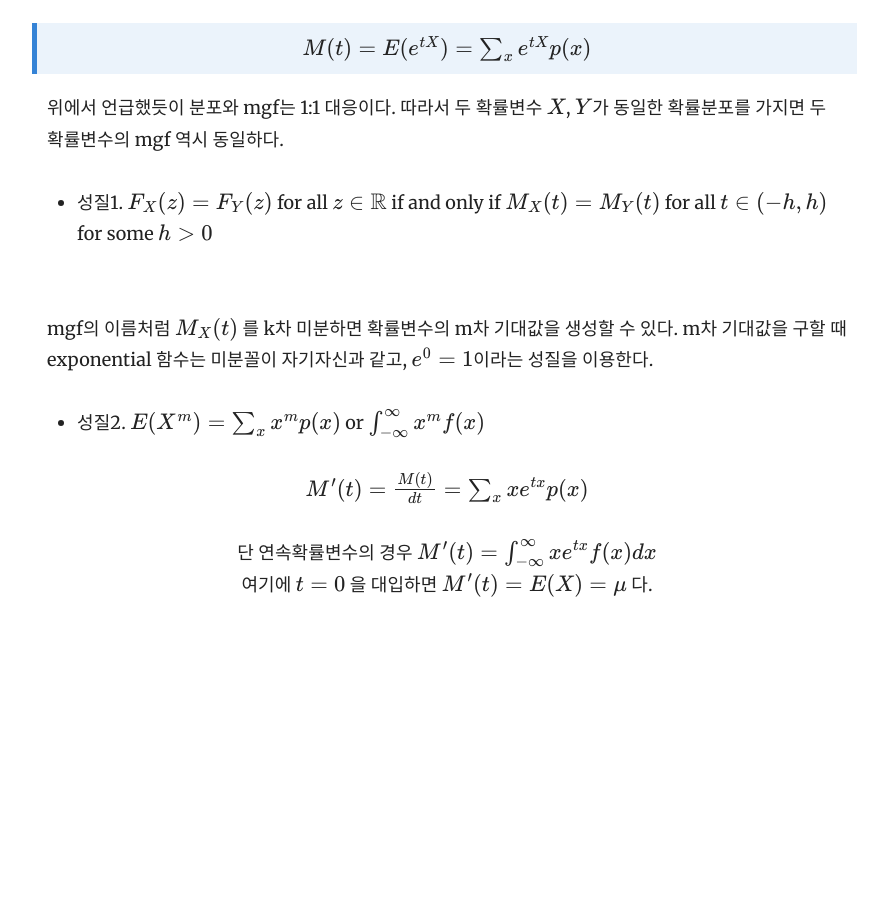
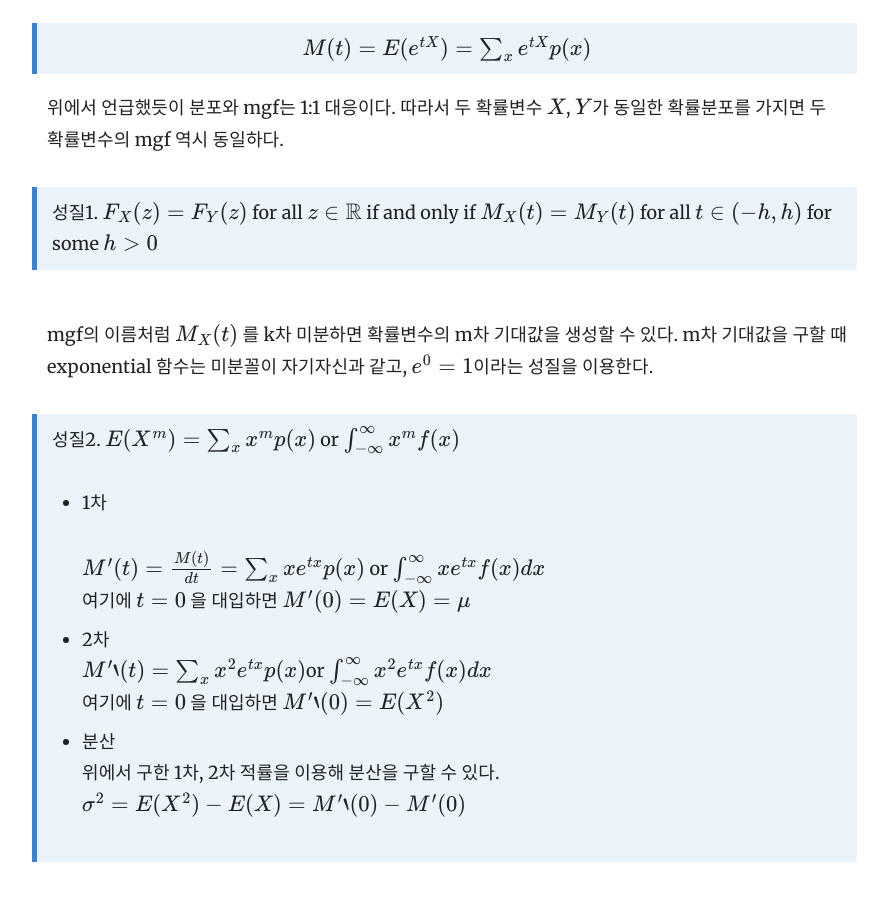
Before and after one commit to yrk3434/yrk3434.github.io, a Jekyll site: the page built from _docs/Theory/Mathematical Statistics.md, in a window 1280 px wide and 900 px high, scrolled down 1628 px. Shown: the whole window, without its empty margins (343-1231 px from the left). Built offline with Jekyll 4.4.1, drawn with Linux system fonts in a browser that asks for light colours; formulas are drawn with MathJax 3; before the commit the page ends 2248 px from its top, so only the background shows below that.

Commit message:
Update Mathematical Statistics.md

```diff
--- a/_docs/Theory/Mathematical Statistics.md
+++ b/_docs/Theory/Mathematical Statistics.md
@@ -46,12 +46,16 @@ toc_label: 목차
 > <center>$ M(t)=E( e^{tX} )  = \sum_x e^{tX} p(x) $ <center/>
 
 위에서 언급했듯이 분포와 mgf는 1:1 대응이다. 따라서 두 확률변수 $ X $, $ Y $가 동일한 확률분포를 가지면 두 확률변수의 mgf 역시 동일하다.
-- 성질1. $ F_X(z) = F_Y(z)$ for all $ z \in \mathbb{R} $ if and only if $ M_X(t) = M_Y(t) $ for all $ t \in (-h,h) $ for some $h>0$  <center/>
+> 성질1. $ F_X(z) = F_Y(z)$ for all $ z \in \mathbb{R} $ if and only if $ M_X(t) = M_Y(t) $ for all $ t \in (-h,h) $ for some $h>0$
 
 <br/>
 mgf의 이름처럼 $ M_X(t) $ 를 k차 미분하면 확률변수의 m차 기대값을 생성할 수 있다. m차 기대값을 구할 때 exponential 함수는 미분꼴이 자기자신과 같고, $e^0=1$이라는 성질을 이용한다.
-- 성질2. $ E(X^m) = \sum_x x^m p(x) $ or $ \int_{-\infty}^{\infty} x^m f(x)$
-
-<center> $ M'(t) = \frac{M(t)}{dt} = \sum_x xe^{tx}p(x) $ <center/> <br/>
-단 연속확률변수의 경우 $ M'(t) = \int_{-\infty}^{\infty} xe^{tx}f(x) dx $ <br/>
-여기에 $ t=0 $ 을 대입하면 $ M'(t) = E(X) =\mu $ 다.
+> 성질2. $ E(X^m) = \sum_x x^m p(x) $ or $ \int_{-\infty}^{\infty} x^m f(x)$
+- 1차 <br/>
+$ M'(t) = \frac{M(t)}{dt} = \sum_x xe^{tx}p(x) $ or $ \int_{-\infty}^{\infty} x e^{tx}f(x) dx $ <br/>
+여기에 $ t=0 $ 을 대입하면 $ M'(0) = E(X) =\mu $
+- 2차 <br/>
+$ M''(t) = \sum_x x^2 e^{tx}p(x) $or $ \int_{-\infty}^{\infty} x^2 e^{tx}f(x) dx $ <br/>
+여기에 $ t=0 $ 을 대입하면 $ M''(0) = E(X^2) $
+- 분산 <br/>
+위에서 구한 1차, 2차 적률을 이용해 분산을 구할 수 있다. $ \sigma^2 = E(X^2)-E(X) = M''(0) - M'(0) $
```
